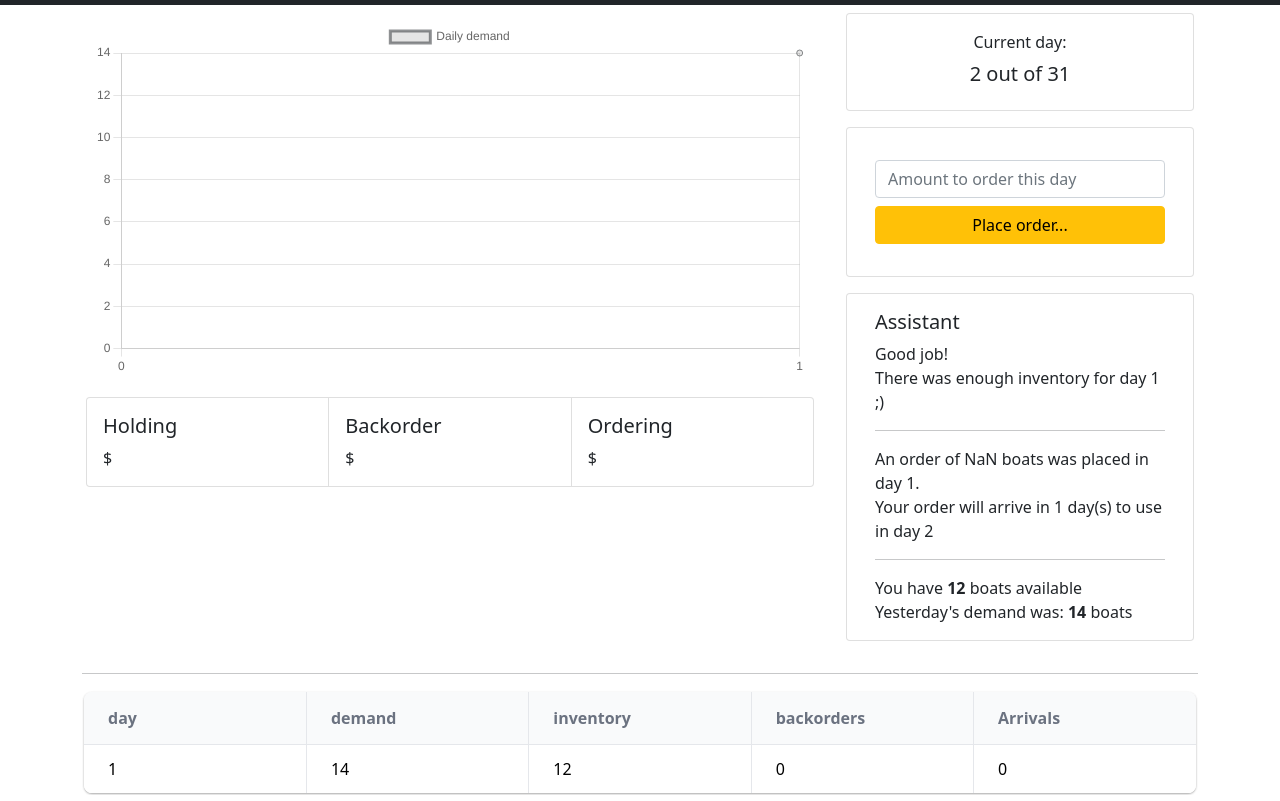
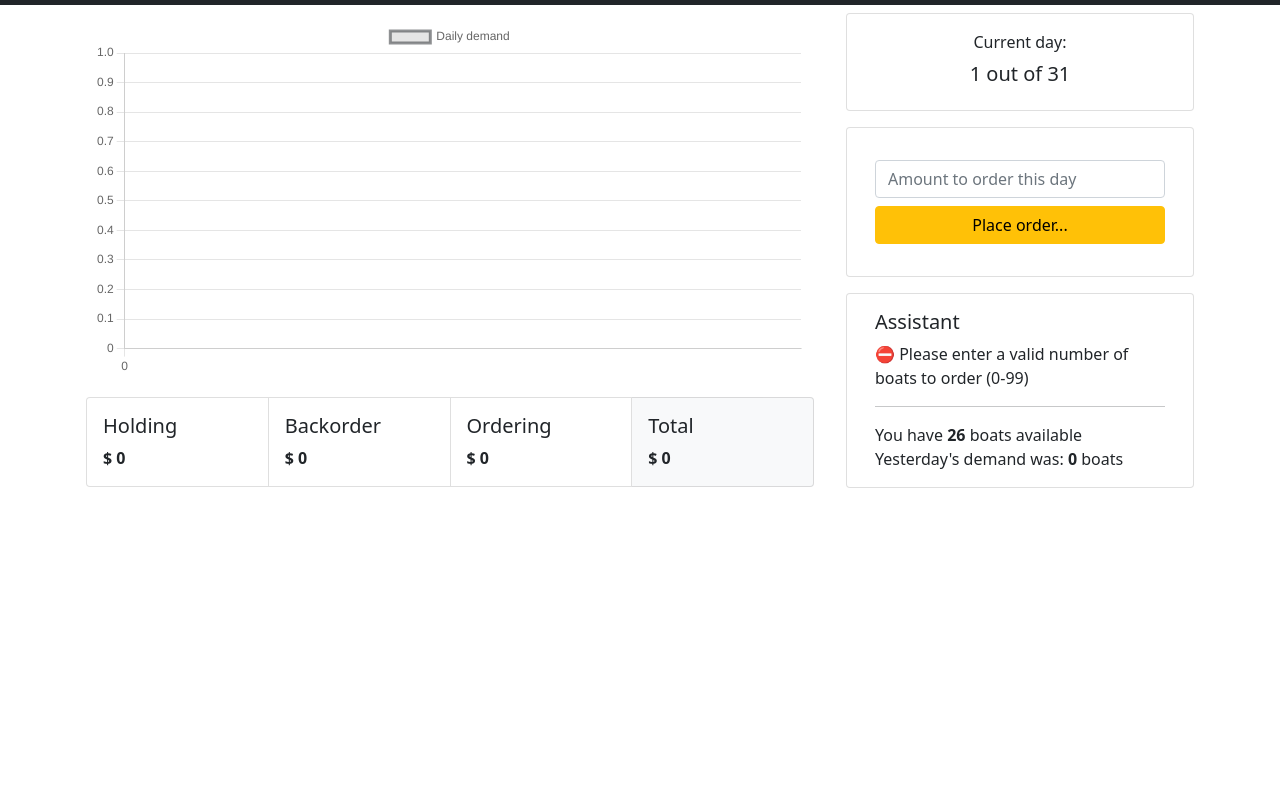
Before and after one commit to rchavelas/simInvjs, a plain HTML site: page index.html in a window 1280 px wide. Both pictures are taken after a click on the button "Place order...". Shown: the part 45-846 px from the top of the page. After the commit the page ends 800 px from the top, so only its background shows below. Drawn offline with nearby package versions, Linux system fonts and the light colour scheme.

Commit message:
ver 0.3 con validaciones en ordenes y fin

```diff
--- a/index.html
+++ b/index.html
@@ -22,7 +22,7 @@
     </nav>
 
     <div class="container-md"> <!-- Main container-->
-        <div class="row "> <!-- Main row-->
+        <div class="row"> <!-- Main row-->
 
             <!-- Graph -->
             <div class="col-md-8 ">
@@ -37,24 +37,29 @@
 
                 </div>
 
-
                 <div class="card-group mx-1">
                     <div class="card">
                         <div class="card-body">
                             <h5 class="card-title">Holding</h5>
-                            <p class="card-text">$</p>
+                        <strong><p class="card-text" id="holdingCostBox">$</p></strong>
                         </div>
                     </div>
                     <div class="card">
                         <div class="card-body">
                             <h5 class="card-title">Backorder</h5>
-                            <p class="card-text">$</p>
+                            <strong><p class="card-text" id="backorderCostBox">$</p></strong>
                         </div>
                     </div>
                     <div class="card">
                         <div class="card-body">
                             <h5 class="card-title">Ordering</h5>
-                            <p class="card-text">$</p>
+                            <strong><p class="card-text" id="orderingCostBox">$</p></strong>
+                        </div>
+                    </div>
+                    <div class="card bg-light">
+                        <div class="card-body">
+                            <h5 class="card-title">Total</h5>
+                            <strong><p class="card-text" id="totalCostBox">$</p></strong>
                         </div>
                     </div>
                 </div>
@@ -80,7 +85,7 @@
                                     placeholder="Amount to order this day" requiered minlength="1"
                                     maxlength="2" size="2" autofocus>
                                 </div>
-                                <button id="placeOrder" type="" class="btn btn-warning w-100" onclick="placeOrderDOM()">Place order...</button>
+                                <button id="placeOrder" type="" class="btn btn-warning w-100">Place order...</button>
 
                             </p>
                         </div>
@@ -100,8 +105,8 @@
                 </div>
             </div> <!--Info sidebar-->
         </div> <!--Main Row-->
-        <hr>
-<div id="wrapper"></div>
+
+<div id="wrapper" style="display: none;"></div>
 
     </div> <!--Main container-->
 
@@ -112,7 +117,5 @@
     <script src="https://cdn.jsdelivr.net/npm/chart.js@3.0.1/dist/chart.min.js"></script>
     <!--gridjs-->
     <script src="https://cdn.jsdelivr.net/npm/gridjs/dist/gridjs.production.min.js"></script>
-
-
 </body>
 </html>
--- a/js/simInv.js
+++ b/js/simInv.js
@@ -7,6 +7,7 @@
  ** 0.1 - 31 march 2021 Create logic for placing orders and initial conditions
  ** 0.2 - 02 april 2021 Change logic to days instead of weeks for easier understanding of
  ** orders within time period + Initial html setup with button for placing orders
+ ** 0.3 - 11 april 2021 Modify behaviour to allow only a valid number to be entered
  */
 
 // Define conditions
@@ -23,17 +24,25 @@ const arrival0 = {  dayOfOrderQ: 0,
                     arrivalSpan:0,
                     dayOfArrival: 0 }; // Initial arrival (t = 0)
 const arrival0val = 0
-let msj = ""
-let msj2 = ""
+let msj = "";
+let msj2 = "";
+let hCostPerUnitDay = 10;
+let hCost = 0;
+let bCostPerUnitDay = 20;
+let bCost = 0;
+let orderingCostPerOrder = 250;
+let orderingCost = 0;
+let tCost = 0;
 
 // Create the demands for clients on current session
 function generateDemands(numDays, demand0){
     let dailyDemand = []; // Array of random demands
-    for(let i = 0; i < numDays; i++){
+    for(let i = 1; i <= numDays; i++){
         // test random generator from 10 to 15
-        dailyDemand.push(
-            Math.floor(Math.random() * (1 - 10 + 15)) + 10
-            );
+        let demandForDay = Math.floor(Math.random() * (1 - 10 + 15)) + 10
+        // Add logic to increase demands on weekends
+        // PENDING
+        dailyDemand.push(demandForDay);
             // add normal random distribution to certain ranges in array
             // reproducible example
         };
@@ -74,15 +83,28 @@ let jsonAllData = []
 // let order = 9; // Ordered quantity for day
 // let arrivalSpan = 2; // Time it takes for the order (Q) to arrive
 function placeOrder(order,arrivalSpan){
+    // Evalúa si el dato es válido para continuar con el ejercicio
+    if (day === numDays){
+        console.log("End of simulation")
+        updateDomElements(msj="&#x1F60E You have reached the end of the simulation! <hr>",msj2="");
+    } else if (isNaN(order) || order < 0 || order > 99) {
+        console.log("Input is not valid")
+        updateDomElements(msj=" &#x26D4 Please enter a valid number of boats to order (0-99) <hr>",msj2="");
+    } else {
         day += 1;
 
         // Update orders
-    let msj2A = `An order of ${order} boats was placed in day ${day}.`
+        let msj2A = `${order} boats ordered in day: ${day}.`
         console.log(msj2A)
         ordersArr.push(order);
 
-    // Update arrivals arrivalsObjArr y arrivalsArr
-    let msj2B = `Your order will arrive in ${arrivalSpan} day(s) to use in day ${day+arrivalSpan}`
+        // Update arrivals arrivalsObjArr, arrivalsArr y orderingCost
+        let msj2B = ""
+        if(order>0){
+            msj2B = `Your order will arrive in ${arrivalSpan} day(s) <br> (Available to use in day ${day+arrivalSpan})`
+            orderingCost += orderingCostPerOrder
+        }
+
         console.log(msj2B)
         arrivalsArr[day+arrivalSpan]+=order
         let arrivalObj = { dayOfOrderQ: day,
@@ -105,25 +127,27 @@ function placeOrder(order,arrivalSpan){
         let availableInvForDay = onHandInventory[day-1] + arrivalsArr[day]
         let requiredDemandForDay = demandsArr[day] + backordersArr[day-1]
         if(availableInvForDay < requiredDemandForDay){
-        msj = "Bad news <br> Not enough inventory for day: " + day + " :( <hr>"
+            msj = "&#x1f615 Bad news <br> Not enough inventory for day: " + day + " <hr>"
             console.log(msj);
             // Update inventories
             onHandInventory.push(0);
             // Update backorders
             let backorderDay = requiredDemandForDay-availableInvForDay;
             backordersArr.push(backorderDay);
+            bCost += backorderDay * bCostPerUnitDay
 
         } else if (availableInvForDay >= requiredDemandForDay){
-        msj = "Good job! <br> There was enough inventory for day " + day + " ;) <hr>"
+            msj = "&#x1F609 Good job! <br> Enough inventory for day " + day + "<hr>"
             console.log(msj);
-        // Update inventories
+            // Update inventories and cost
             let inventoryDay = availableInvForDay-requiredDemandForDay;
             onHandInventory.push(inventoryDay);
+            hCost += inventoryDay * hCostPerUnitDay
             // Update backorders
             backordersArr.push(0);
 
         } else {
-        msj = "Ups, something went wrong with your order"
+            msj = "&#x1F630 Ups, something went wrong with your order"
             console.log(msj);
         };
 
@@ -135,10 +159,10 @@ function placeOrder(order,arrivalSpan){
             backorders: backordersArr[day],
             arrivals: arrivalsArr[day]
         })
-    updateDataTable()
-
+        updateDataTable();
         displayResults();
         updateDomElements(msj,msj2);
+    }
     return false;
 };
 
@@ -175,8 +199,23 @@ function updateDomElements(msj,msj2){
     let arrivalsBox = document.getElementById("arrivalsBox")
     arrivalsBox.innerHTML = `${msj2}`
 
+    // Costs mesaje
+    // Holding
+    let holdingCostBox = document.getElementById("holdingCostBox")
+    holdingCostBox.innerHTML = `$ ${hCost}`
+    // Backorder
+    let backorderCostBox = document.getElementById("backorderCostBox")
+    backorderCostBox.innerHTML = `$ ${bCost}`
+    // Ordering
+    let orderingCostBox = document.getElementById("orderingCostBox")
+    orderingCostBox.innerHTML = `$ ${orderingCost}`
+    // Total
+    let totalCostBox = document.getElementById("totalCostBox")
+    tCost = hCost + bCost + orderingCost
+    totalCostBox.innerHTML = `$ ${tCost}`
+}
+updateDomElements(msj="&#x1F446 Please order something to start <hr>",msj2="");
 
-}
 // Testing
 function displayResults(){
     console.log("--- --- ---");
@@ -189,19 +228,23 @@ function displayResults(){
     console.log("Arrivals: "+arrivalsArr);
     console.log("Arrivals OBJ:...");
     console.log( arrivalsObjArr);
+    console.log("Current Holding Cost: $",hCost);
+    console.log("Current Backorder Cost: $",bCost);
+    console.log("Current Ordering Cost: $",orderingCost);
 }
 displayResults();
-updateDomElements(msj="Please order something to start <hr>",msj2="");
 
 // React to user actions
 function placeOrderDOM(){
-    let orderInput = parseInt(document.getElementById("orderInput").value);
+    let orderInput = parseInt(document.getElementById("orderInput").value,10);
     let orderTimeSpan = Math.floor(Math.random() * (1 - 1 + 3)) + 1
+
     placeOrder(orderInput,orderTimeSpan)
     // Update button status
     let placeOrderButton = document.getElementById("placeOrder")
     placeOrderButton.blur()
 }
+document.getElementById("placeOrder").addEventListener("click",placeOrderDOM)
 
 // Draw inventory
 function updateDemGraph(){
@@ -228,7 +271,7 @@ function updateDemGraph(){
 
 updateDemGraph()
 
-// Draw chart
+// Draw table
 const grid = new gridjs.Grid({
     columns:["day", "demand","inventory","backorders","Arrivals"],
     data:jsonAllData
@@ -238,5 +281,6 @@ function updateDataTable(){
     grid.updateConfig({
         data: jsonAllData
     }).forceRender()
+   console.log("Updating table...")
 }
 updateDataTable()
```
Lines whose indentation alone changed are shown as unchanged.
